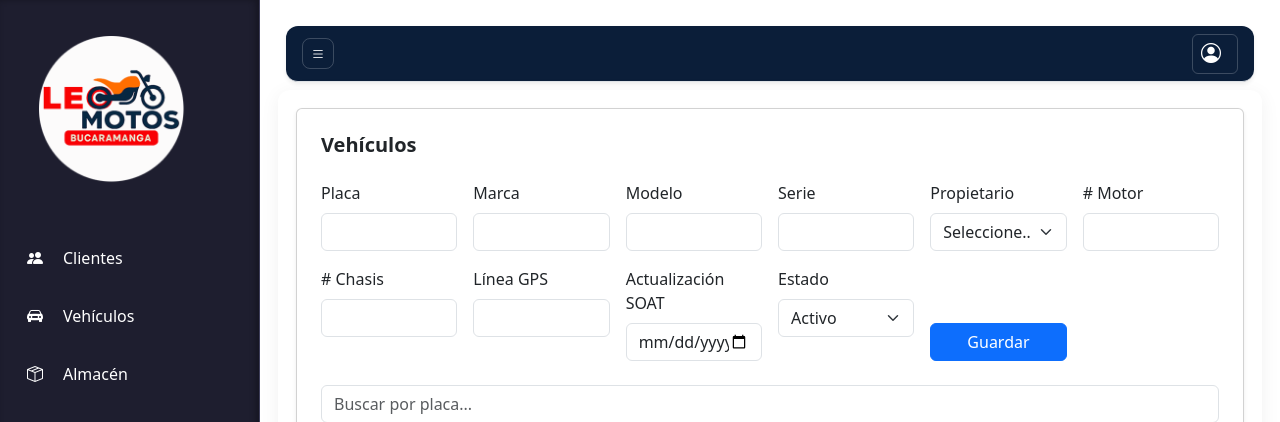
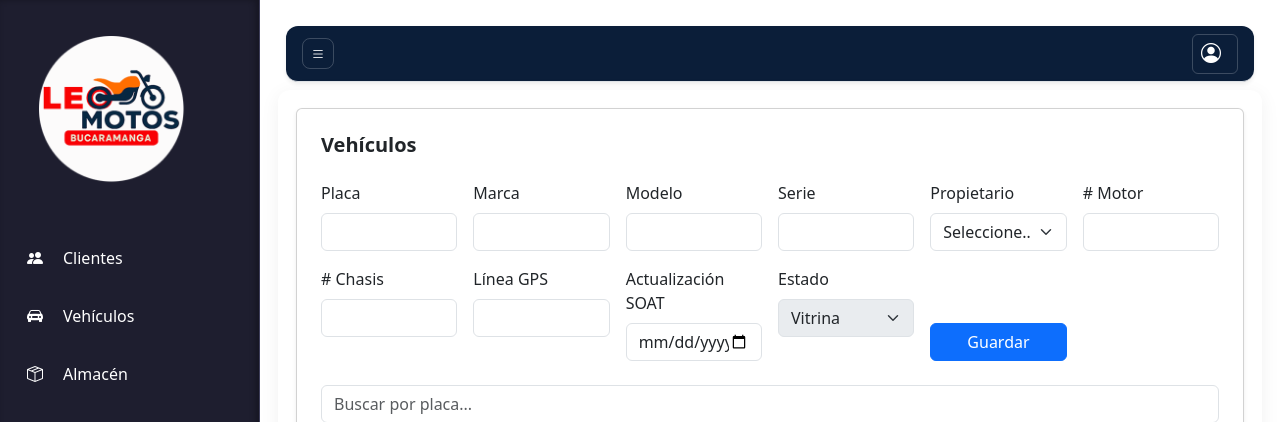
Before and after one commit to Xulian7/metro_project, a Django app: page /vehiculos/ in a window 1280 px wide. Shown: the top 422 px of the page. Run offline with Django 5.2, Linux system fonts and the light colour scheme; data that the repository does not hold is empty; some libraries are stand-ins or nearby versions.

```diff
--- a/vehiculos/templates/vehiculos/vehiculos_dashboard.html
+++ b/vehiculos/templates/vehiculos/vehiculos_dashboard.html
@@ -52,10 +52,8 @@
     </div>
     <div class="col-md-2">
       <label class="form-label">Estado</label>
-      <select name="estado" class="form-select">
-        <option value="Activo">Activo</option>
-        <option value="Vitrina">Vitrina</option>
-        <option value="Inactivo">Inactivo</option>
+      <select name="estado" class="form-select" readonly disabled>
+        <option value="Vitrina" selected>Vitrina</option>
       </select>
     </div>
     <div class="col-md-2 d-flex align-items-end justify-content-end">
```
